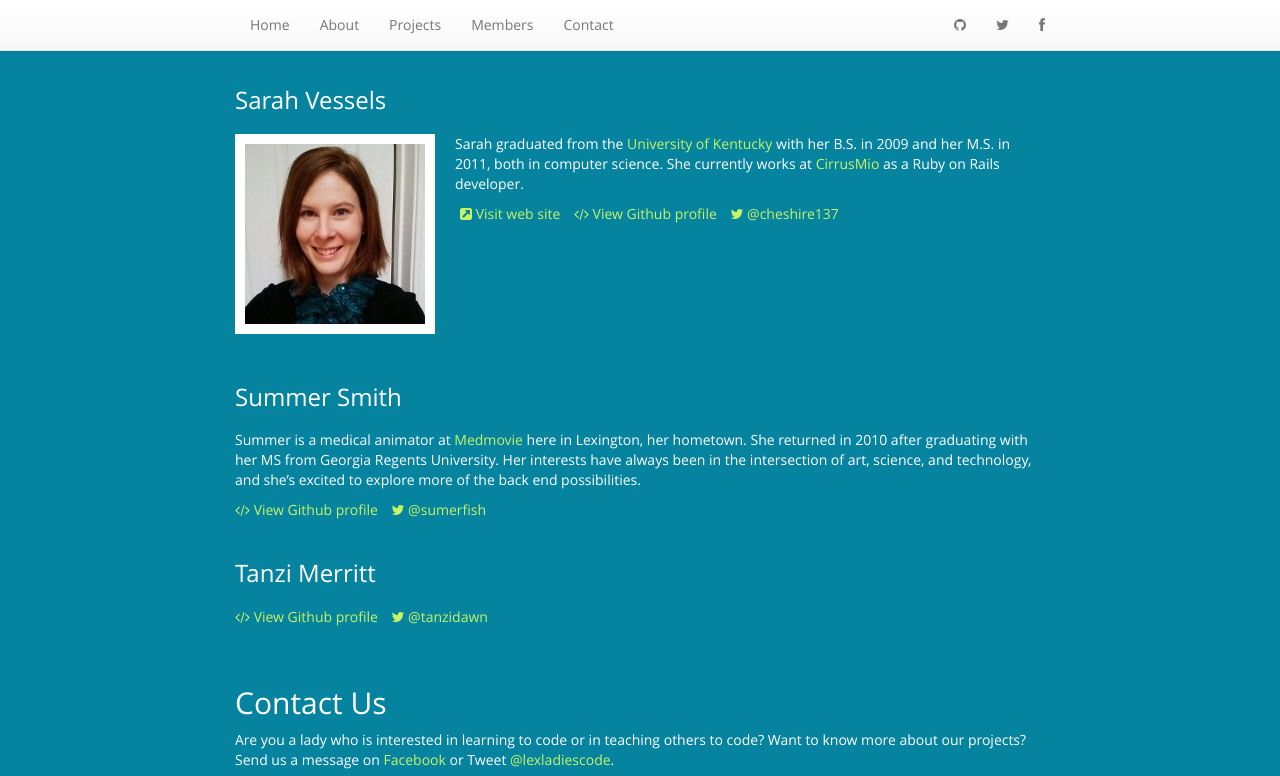
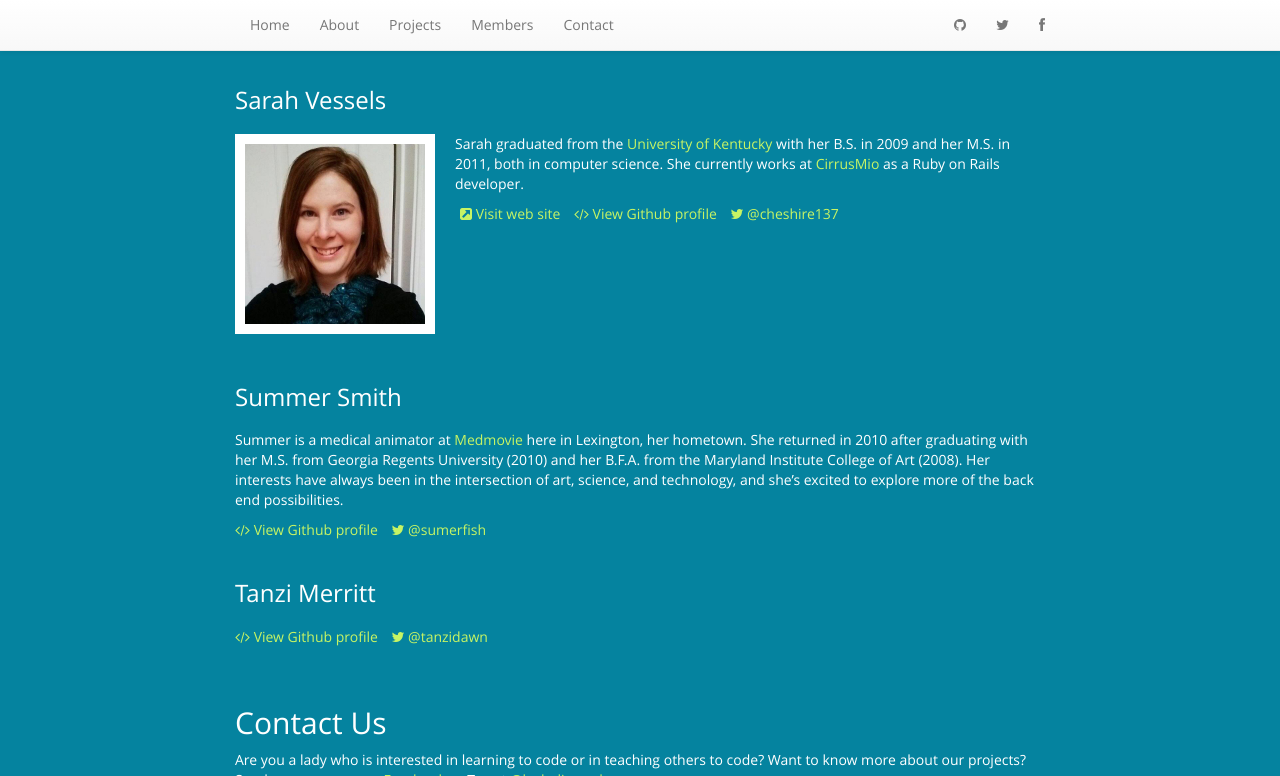
Before and after one commit to LexLadiesCode/LexLadiesCode.github.io, a Jekyll site: the page built from index.html, in a window 1280 px wide and 900 px high, scrolled down 1846 px, cut to the strip 0-776 px from the top of the window. Built offline with Jekyll 4.4.1, drawn with Linux system fonts in a browser that asks for light colours; nearby versions of some CDN libraries; Markdown is read by kramdown in place of the engine named in the settings.

Commit message:
grammar and spelling

```diff
--- a/members/_posts/2014-07-01-summer-smith.markdown
+++ b/members/_posts/2014-07-01-summer-smith.markdown
@@ -5,4 +5,4 @@
 twitter: sumerfish
 ---
 
-Summer is a medical animator at [Medmovie](www.medmovie.com) here in Lexington, her hometown.  She returned in 2010 after graduating with her MS from Georgia Regents University. Her interests have always been in the intersection of art, science, and technology, and she's excited to explore more of the back end possibilities.
+Summer is a medical animator at [Medmovie](www.medmovie.com) here in Lexington, her hometown.  She returned in 2010 after graduating with her M.S. from Georgia Regents University (2010) and her B.F.A. from the Maryland Institute College of Art (2008). Her interests have always been in the intersection of art, science, and technology, and she's excited to explore more of the back end possibilities.
```
